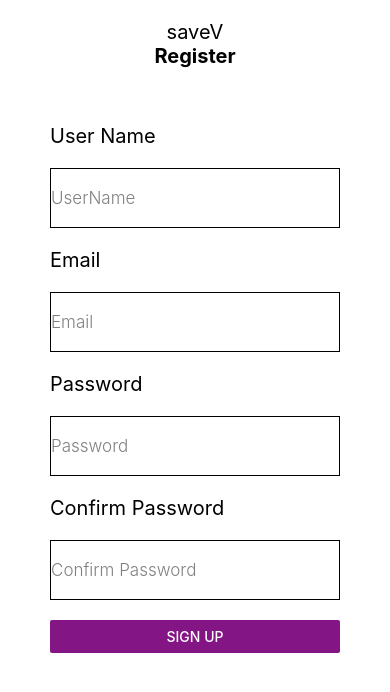
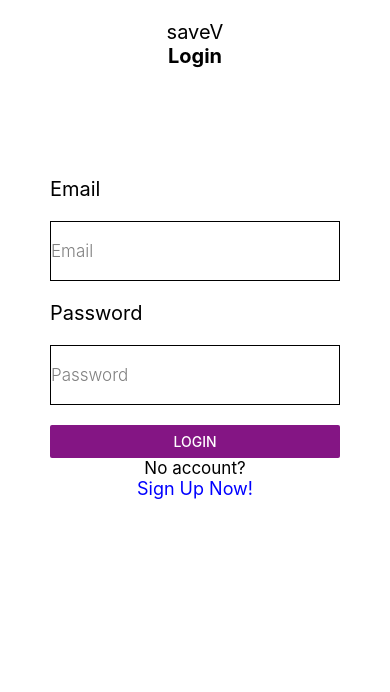
Before and after one commit to Fui03/saveV, a React Native app: screen /Login in a window 390 px wide. Shown: the top 692 px of the page. Built offline with nearby package versions, Linux system fonts and the light colour scheme.

Commit message:
Login Feature and Navigation

```diff
--- a/routes/authStack.tsx
+++ b/routes/authStack.tsx
@@ -4,6 +4,7 @@ import { NavigationContainer } from "@react-navigation/native";
 import { createNativeStackNavigator } from "@react-navigation/native-stack";
 import Register from "@/screens/Register";
 import Home from "@/screens/Home";
+import Login from "@/screens/Login";
 
 export default function authStack() {
     const Stack = createNativeStackNavigator();
@@ -11,6 +12,9 @@ export default function authStack() {
     return(
         <NavigationContainer>
             <Stack.Navigator screenOptions={{headerShown: false}}>
+                <Stack.Screen
+                    name = "Login"
+                    component={Login}/>
                 <Stack.Screen
                     name = "Register"
                     component={Register}/>
--- /dev/null
+++ b/screens/Login.tsx
@@ -0,0 +1,152 @@
+import React, {useState} from "react";
+import {
+    View,
+    SafeAreaView,
+    Text,
+    StyleSheet,
+    Keyboard,
+    TouchableWithoutFeedback,
+    TextInput,
+    Button,
+    Alert,
+} from 'react-native'
+
+
+import type { NativeStackNavigationProp } from "@react-navigation/native-stack";
+import { useNavigation, CommonActions } from "@react-navigation/native";
+
+import auth, { FirebaseAuthTypes } from "@react-native-firebase/auth";
+import db from "@react-native-firebase/database";
+import { Colors } from "@/constants/Colors";
+
+
+
+export default function Login() {
+    const [email, setEmail] = useState<string | undefined>();
+    const [password, setPassword] = useState<string | undefined>();
+
+    const navigation = useNavigation<NativeStackNavigationProp<any>>();
+    const handleLogin = async () => {
+        if (email && password) {
+            try {
+                const response = await auth().signInWithEmailAndPassword(
+                    email,
+                    password
+                );
+
+                if (response.user) {
+                    navigation.replace('Home');
+                }
+            } catch (e) {
+                // console.log(e);
+                let err = "Try Again";
+                if (e instanceof Error && e.message) {
+                    err = e.message
+                }
+                Alert.alert("Error", err);
+            }
+        }
+    }
+    return (
+        <TouchableWithoutFeedback onPress={() => {
+            Keyboard.dismiss();
+            // console.log("dismiss keyboard");
+        }}>
+            <SafeAreaView style = {styles.overall}>
+                <View style = {styles.container}>
+                    <Text style = {styles.logo}>saveV</Text>
+                    <Text style = {styles.title}>Login</Text>
+                    <View style = {styles.content}>
+
+                    <Text style = {styles.contentText}>Email</Text>
+                    <TextInput
+                    style ={styles.input}
+                    placeholder="Email"
+                    placeholderTextColor="grey"
+                    value={email}
+                    onChangeText={setEmail}
+                    inputMode="email"
+                    autoCapitalize="none"/>
+
+                    <Text style = {styles.contentText}>Password</Text>
+                    <TextInput
+                    style ={styles.input}
+                    placeholder="Password"
+                    placeholderTextColor="grey"
+                    value={password}
+                    onChangeText={setPassword}
+                    secureTextEntry/>
+
+
+
+                    <Button
+                    title="Login"
+                    onPress={handleLogin}
+                    color="#841584"/>
+
+
+                    <Text style = {styles.navigateTitle}>No account?</Text>
+                    <Text style = {styles.navigateRegister} onPress={() => navigation.navigate('Register')}>
+                    Sign Up Now!
+                    </Text>
+
+
+
+                </View>
+
+              </View>
+            </SafeAreaView>
+
+        </TouchableWithoutFeedback>
+    );
+}
+
+const styles = StyleSheet.create({
+    overall: {
+        flex: 1,
+        backgroundColor: '#fff'
+    },
+    container:{
+      flex: 1,
+      marginHorizontal: 50,
+      backgroundColor: "white",
+      paddingTop: 20,
+    },
+    logo: {
+        textAlign: 'center',
+        color: 'black',
+        fontSize: 20,
+    },
+    title: {
+      flex: 1,
+      textAlign: 'center',
+      color: 'black',
+      fontSize: 20,
+      fontWeight: 'bold',
+    },
+    content: {
+      flex: 5,
+    },
+    input: {
+      borderBottomWidth: 1,
+      borderLeftWidth: 1,
+      borderRightWidth: 1,
+      borderTopWidth: 1,
+      height: 60,
+      fontSize: 17,
+      marginVertical: 20,
+      fontWeight: "300",
+    },
+    contentText: {
+      fontSize: 20
+    },
+    navigateTitle: {
+        fontSize:17,
+        textAlign: 'center',
+    },
+    navigateRegister: {
+        fontSize:18,
+        textAlign: 'center',
+        color: 'blue'
+    }
+});
--- a/screens/Register.tsx
+++ b/screens/Register.tsx
@@ -97,7 +97,7 @@ export default function Register() {
     return (
         <TouchableWithoutFeedback onPress={() => {
             Keyboard.dismiss();
-            // console.log("dismiss keyboard");
+            console.log("dismiss keyboard");
         }}>
             <SafeAreaView style = {styles.overall}>
               <View style = {styles.container}>
@@ -144,6 +144,10 @@ export default function Register() {
                     title="Sign Up"
                     onPress={handleSignUp}
                     color="#841584"/>
+
+                  <Button
+                    title="Login"
+                    onPress={() => navigation.navigate('Login')}/>
 
                 </View>
 
```
Also changed, not shown: 1 other file (tests, documents, lock files or other folders).
